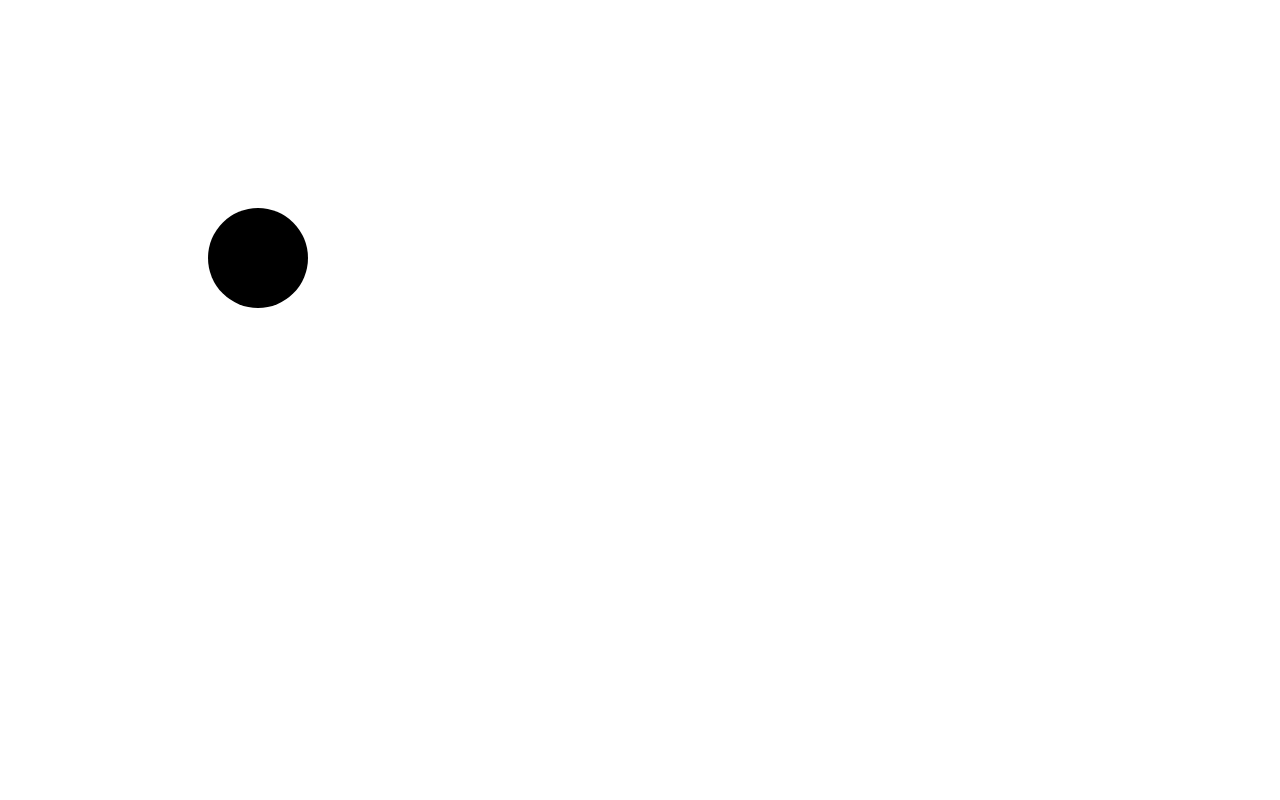
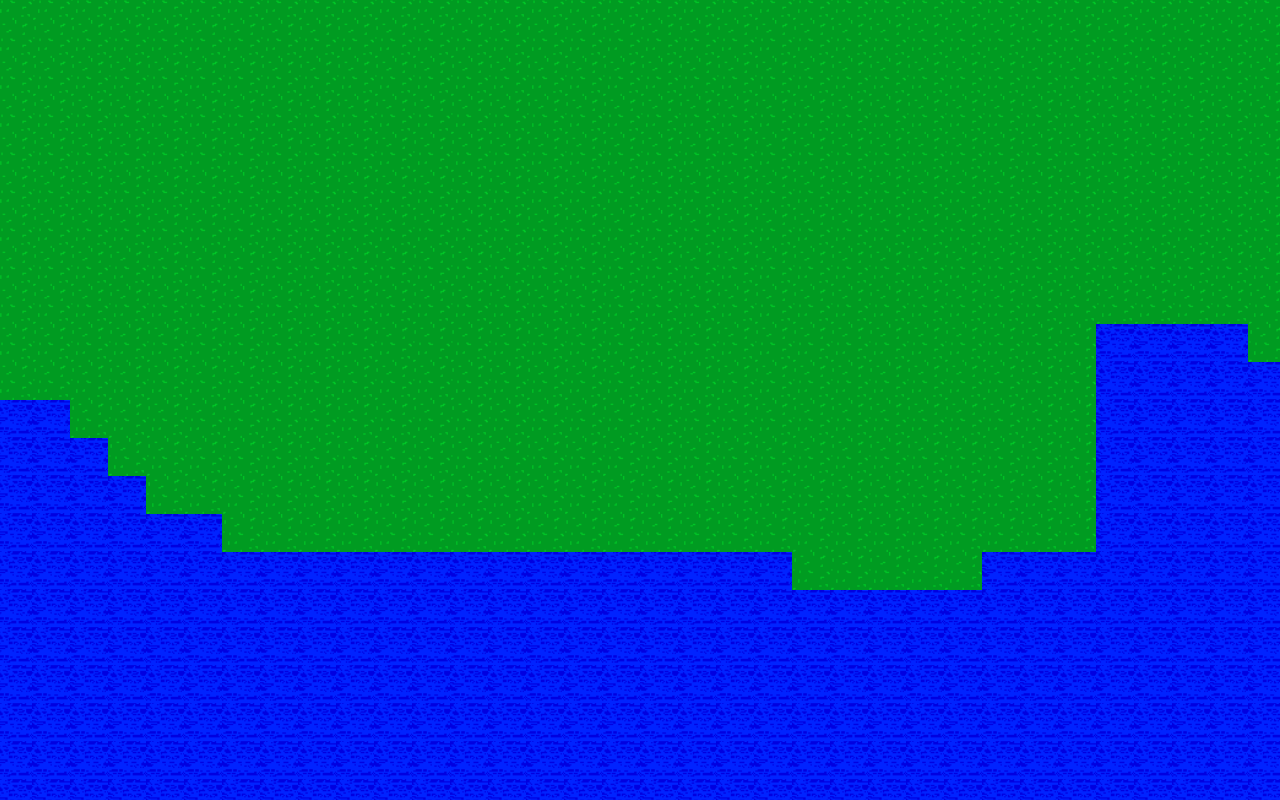
Before and after one commit to Robotnik08/SlomeVerse, a website with bundled scripts: page public/index.html in a window 1280 px wide. Built offline with nearby package versions, Linux system fonts and the light colour scheme.

Commit message:
Civ Evolution start terrain generation

```diff
--- a/package.json
+++ b/package.json
@@ -1,6 +1,6 @@
 {
-  "name": "chess",
-  "version": "0.0.6",
+  "name": "civ-game",
+  "version": "0.0.1",
   "description": "",
   "main": "server.js",
   "scripts": {
--- a/public/assets/css/style.css
+++ b/public/assets/css/style.css
@@ -0,0 +1,15 @@
+canvas {
+    position: absolute;
+    top: 50%;
+    left: 50%;
+    transform: translate(-50%, -50%);
+}
+html, body {
+    width: 100%;
+    height: 100%;
+    overflow: hidden;
+    margin: 0;
+}
+body {
+    background-color: #000;
+}
--- a/public/assets/js/exports/canvasHandler.js
+++ b/public/assets/js/exports/canvasHandler.js
@@ -2,6 +2,7 @@ import { Vector2 } from "./vector.js";
 export class Canvas {
     constructor (size) {
         this.can = document.createElement("canvas");
+        this.scaleAuto = false;
         this.width = size.x;
         this.height = size.y;
         this.can.width = this.width;
@@ -48,8 +49,17 @@ export class Canvas {
         this.clearCanvas = () => {
             this.clearRect(new Vector2(0,0),new Vector2(this.can.width,this.can.height))
         }
-        this.drawSprite = (position, size, sprite) => {
+        this.drawSprite = (sprite, position, size) => {
             this.ctx.drawImage(sprite.image,position.x,position.y,size.x,size.y);
+        }
+        this.fixScale = () => {
+            this.width = window.innerWidth;
+            this.height = window.innerHeight;
+            this.can.width = this.width;
+            this.can.height = this.height;
+        };
+        this.percentOfCan = (percentage) => {
+            return new Vector2((this.width/100)*percentage, (this.height/100)*percentage);
         }
     }
 }
--- /dev/null
+++ b/public/assets/js/exports/noise.js
@@ -0,0 +1,51 @@
+//converted from perlin's Java implementation to javascript
+
+export function getNoise(x, y, z) {
+    const p = [];
+    const permutation = [ 151,160,137,91,90,15,
+    131,13,201,95,96,53,194,233,7,225,140,36,103,30,69,142,8,99,37,240,21,10,23,
+    190, 6,148,247,120,234,75,0,26,197,62,94,252,219,203,117,35,11,32,57,177,33,
+    88,237,149,56,87,174,20,125,136,171,168, 68,175,74,165,71,134,139,48,27,166,
+    77,146,158,231,83,111,229,122,60,211,133,230,220,105,92,41,55,46,245,40,244,
+    102,143,54, 65,25,63,161, 1,216,80,73,209,76,132,187,208, 89,18,169,200,196,
+    135,130,116,188,159,86,164,100,109,198,173,186, 3,64,52,217,226,250,124,123,
+    5,202,38,147,118,126,255,82,85,212,207,206,59,227,47,16,58,17,182,189,28,42,
+    223,183,170,213,119,248,152, 2,44,154,163, 70,221,153,101,155,167, 43,172,9,
+    129,22,39,253, 19,98,108,110,79,113,224,232,178,185, 112,104,218,246,97,228,
+    251,34,242,193,238,210,144,12,191,179,162,241, 81,51,145,235,249,14,239,107,
+    49,192,214, 31,181,199,106,157,184, 84,204,176,115,121,50,45,127, 4,150,254,
+    138,236,205,93,222,114,67,29,24,72,243,141,128,195,78,66,215,61,156,180
+    ];
+
+    function fade(t) { return t * t * t * (t * (t * 6 - 15) + 10); }
+    function lerp( t, a, b) { return a + t * (b - a); }
+    function grad(hash, x, y, z) {
+        var h = hash & 15;                      // CONVERT LO 4 BITS OF HASH CODE
+        var u = h<8 ? x : y,                 // INTO 12 GRADIENT DIRECTIONS.
+                v = h<4 ? y : h==12||h==14 ? x : z;
+        return ((h&1) == 0 ? u : -u) + ((h&2) == 0 ? v : -v);
+    }
+    function scale(n) { return (1 + n)/2; }
+    for (let i=0; i < 256 ; i++) p[256+i] = p[i] = permutation[i];
+
+        const X = Math.floor(x) & 255,                  // FIND UNIT CUBE THAT
+            Y = Math.floor(y) & 255,                  // CONTAINS POINT.
+            Z = Math.floor(z) & 255;
+        x -= Math.floor(x);                                // FIND RELATIVE X,Y,Z
+        y -= Math.floor(y);                                // OF POINT IN CUBE.
+        z -= Math.floor(z);
+        const    u = fade(x),                                // COMPUTE FADE CURVES
+                v = fade(y),                                // FOR EACH OF X,Y,Z.
+                w = fade(z);
+                const A = p[X  ]+Y, AA = p[A]+Z, AB = p[A+1]+Z,      // HASH COORDINATES OF
+            B = p[X+1]+Y, BA = p[B]+Z, BB = p[B+1]+Z;      // THE 8 CUBE CORNERS,
+
+        return scale(lerp(w, lerp(v, lerp(u, grad(p[AA  ], x  , y  , z   ),  // AND ADD
+                                        grad(p[BA  ], x-1, y  , z   )), // BLENDED
+                                lerp(u, grad(p[AB  ], x  , y-1, z   ),  // RESULTS
+                                        grad(p[BB  ], x-1, y-1, z   ))),// FROM  8
+                        lerp(v, lerp(u, grad(p[AA+1], x  , y  , z-1 ),  // CORNERS
+                                        grad(p[BA+1], x-1, y  , z-1 )), // OF CUBE
+                                lerp(u, grad(p[AB+1], x  , y-1, z-1 ),
+                                        grad(p[BB+1], x-1, y-1, z-1 )))));
+    }
--- /dev/null
+++ b/public/assets/js/exports/sprite.js
@@ -0,0 +1,12 @@
+export class Sprite {
+    constructor (link) {
+        this.image = new Image();
+        this.image.src = link;
+        this.width = 0;
+        this.height = 0;
+        this.image.onload = () => {
+            this.width = this.image.width;
+            this.height = this.image.height;
+        }
+    }
+}
--- /dev/null
+++ b/public/assets/js/exports/update.js
@@ -0,0 +1,51 @@
+export class Time {
+    constructor() {
+        this.deltaTime = 0;
+        this.lastTime = Date.now();
+        this.currentTime = Date.now();
+        this.updateFunctions = [];
+        this.fixedUpdateFunctions = [];
+        this.timeSinceLastFixedUpdate = 0;
+        this.update = () => {
+            if (this.updateFunctions.length == 0) return;
+            for (let i in this.updateFunctions) {
+                this.updateFunctions[i](this.deltaTime);
+            }
+        }
+        this.fixedUpdate = () => {
+            if (this.fixedUpdateFunctions.length == 0) return;
+            for (let i in this.fixedUpdateFunctions) {
+                this.fixedUpdateFunctions[i]();
+            }
+        }
+        this.trueUpdate = () => {
+            this.currentTime = Date.now();
+            this.deltaTime = (this.currentTime - this.lastTime) / 1000;
+            this.timeSinceLastFixedUpdate += this.currentTime - this.lastTime;
+            this.lastTime = this.currentTime;
+            //update every frame
+            this.update();
+            //fixed update 60 times a second
+            while (this.timeSinceLastFixedUpdate >= 1000/60) {
+                this.fixedUpdate();
+                this.timeSinceLastFixedUpdate -= 1000/60;
+            }
+            requestAnimationFrame(this.trueUpdate);
+        }
+        this.subscribeUpdate = (func) => {
+            this.updateFunctions.push(func);
+        }
+        this.unsubscribeUpdate = (func) => {
+            this.updateFunctions.splice(this.updateFunctions.indexOf(func), 1);
+        }
+        this.subscribeFixedUpdate = (func) => {
+            this.fixedUpdateFunctions.push(func);
+        }
+        this.unsubscribeFixedUpdate = (func) => {
+            this.fixedUpdateFunctions.splice(this.updateFunctions.indexOf(func), 1);
+        }
+
+        //start the loop
+        this.trueUpdate();
+    }
+}
--- a/public/assets/js/main.js
+++ b/public/assets/js/main.js
@@ -1,7 +1,96 @@
 import { Canvas } from "./exports/canvasHandler.js";
 import * as VECTOR from "./exports/vector.js";
+import { Colour } from "./exports/colour.js";
+import { Time } from "./exports/update.js";
+import { KeyHandler } from "./exports/keyHandler.js";
+import { getNoise } from "./exports/noise.js";
+import { Sprite } from "./exports/sprite.js";
+
 // canvasInit
+const can = new Canvas(new VECTOR.Vector2(1280,720));
+const game = new Time();
+const keyHandler = new KeyHandler();
+const seed = 123;
+const smoothness = 0.1;
+const frequency = 0.6;
+const world = generateWorld(new VECTOR.Vector2(1000,1000));
+const cameraPos = new VECTOR.Vector2(world.length/2,world[0].length/2);
+const selectedTile = new VECTOR.Vector2(0,0);
+const tileSprites = [
+    new Sprite("assets/img/grassTile.png"),
+    new Sprite("assets/img/waterTile.png")
+];
+function generateWorld (size) {
+    const w = [];
+    for (let i = 0; i < size.x; i++) {
+        w[i] = [];
+        for (let j = 0; j < size.y; j++) {
+            w[i][j] = (getNoise(i*smoothness,j*smoothness,seed) > frequency+(4-getNoise(i*smoothness*0.1,j*smoothness*0.1,seed)*8)) ? 1 : 0;
+        }
+    }
+    return w;
+}
+can.addToDocument();
+const zoomBounds = new VECTOR.Vector2(2.5,7);
+let zoom = (zoomBounds.y+zoomBounds.x)/2;
+can.can.addEventListener('wheel', (e) => {
+    e.preventDefault();
+    zoom += e.deltaY/1000*-1;
+    if (zoom < zoomBounds.x) zoom = zoomBounds.x;
+    if (zoom > zoomBounds.y) zoom = zoomBounds.y;
+});
+can.can.addEventListener('mousedown', (e) => {
+    e.preventDefault();
+    if (!e.button) keyHandler.keysDown["MouseLeft"] = true;
+    if (e.button) keyHandler.keysDown["MouseRight"] = true;
+});
+can.can.addEventListener('mouseup', (e) => {
+    e.preventDefault();
+    if (!e.button) keyHandler.keysDown["MouseLeft"] = false;
+    if (e.button) keyHandler.keysDown["MouseRight"] = false;
+});
+can.can.addEventListener('contextmenu', (e) => {
+    e.preventDefault();
+});
+// draw
+function draw() {
+    can.fixScale();
+    can.clearCanvas();
+    can.setColour(new Colour(255,255,255));
+    can.drawRect(new VECTOR.Vector2(0,0),new VECTOR.Vector2(can.width,can.height));
+    const localTileSize = can.percentOfCan(zoom);
+    const centerOffset = new VECTOR.Vector2(cameraPos.x*localTileSize.y*-1+can.width/2,cameraPos.y*localTileSize.y*-1 + can.height/2);
+    for (let i = Math.max(0,((cameraPos.x-can.width/2/localTileSize.y)|0)-1); i < Math.min(world.length,((cameraPos.x+can.width/2/localTileSize.y)|0)+1); i++) {
+        for (let j = Math.max(0,((cameraPos.y-can.height/2/localTileSize.y)|0)-1); j < Math.min(world[i].length,((cameraPos.y+can.height/2/localTileSize.y)|0)+1); j++) {
+            // switch (world[i][j]) {
+            //     case 0:
+            //         can.setColour(new Colour(0,255,0));
+            //         break;
+            //     case 1:
+            //         can.setColour(new Colour(0,0,255));
+            //         break;
+            //     case 2:
+            //         can.setColour(new Colour(255,0,0));
+            //         break;
+            //     default:
+            //         can.setColour(new Colour(0,0,0));
+            //         break;
+            // }
+            //can.drawRect(new VECTOR.Vector2(i*localTileSize.y+centerOffset.x,j*localTileSize.y+centerOffset.y),new VECTOR.Vector2(localTileSize.y*1.04,localTileSize.y*1.04));
+            can.drawSprite(tileSprites[world[i][j]],new VECTOR.Vector2(i*localTileSize.y+centerOffset.x,j*localTileSize.y+centerOffset.y),new VECTOR.Vector2(localTileSize.y*1.04,localTileSize.y*1.04));
+        }
+    }
+    can.drawCircle(new VECTOR.Vector2(can.width/2,can.height/2),new VECTOR.Vector2(10,10));
+}
+let lastMousePos = new VECTOR.Vector2(0,0);
+function cameraPosMoveWithMouse () {
+    if (keyHandler.getKey("MouseLeft")) {
 
-const can = new Canvas(new VECTOR.Vector2(500,500));
-can.addToDocument();
-can.drawCircle(new VECTOR.Vector2(250,250), 50);
+        cameraPos.x += (lastMousePos.x-can.mousePos.x)/can.percentOfCan(zoom).y;
+        cameraPos.y += (lastMousePos.y-can.mousePos.y)/can.percentOfCan(zoom).y;
+    }
+    lastMousePos = can.mousePos;
+    requestAnimationFrame(cameraPosMoveWithMouse);
+}
+cameraPosMoveWithMouse();
+game.subscribeUpdate(draw);
--- a/public/index.html
+++ b/public/index.html
@@ -2,7 +2,8 @@
 <html lang="en">
     <head>
         <meta charset="UTF-8">
-        <title>Super Slome Maker</title>
+        <title>Civ</title>
+        <link rel="stylesheet" href="./assets/css/style.css">
         <script type="module" src="./assets/js/main.js"></script>
     </head>
     <body>
--- a/server.js
+++ b/server.js
@@ -2,7 +2,7 @@ const express = require('express');
 const app = express();
 const http = require('http');
 const server = http.createServer(app);
-const port = 80;
+const port = 2020;
 const { Server } = require("socket.io");
 let io = null;
 app.use(express.static('public'));
```
Also changed, not shown: public/assets/img/grassTile.png (added), public/assets/img/waterTile.png (added), 1 other file.
